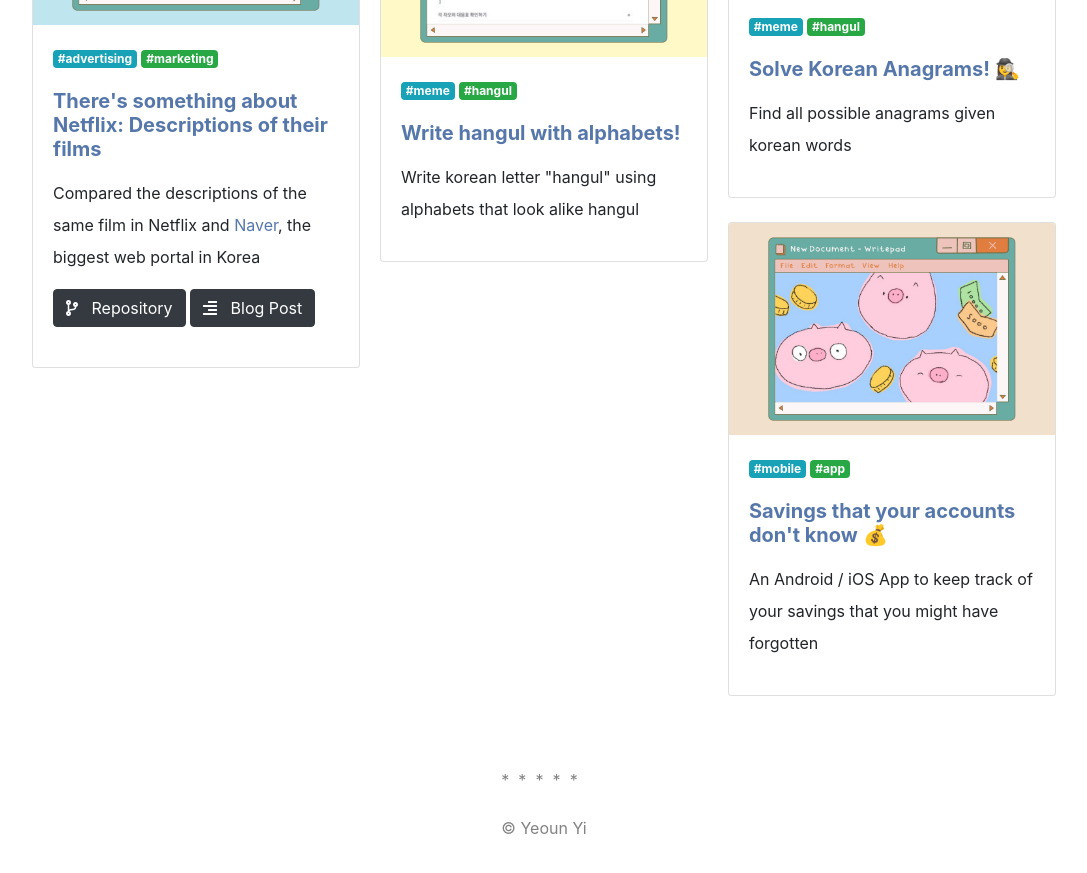
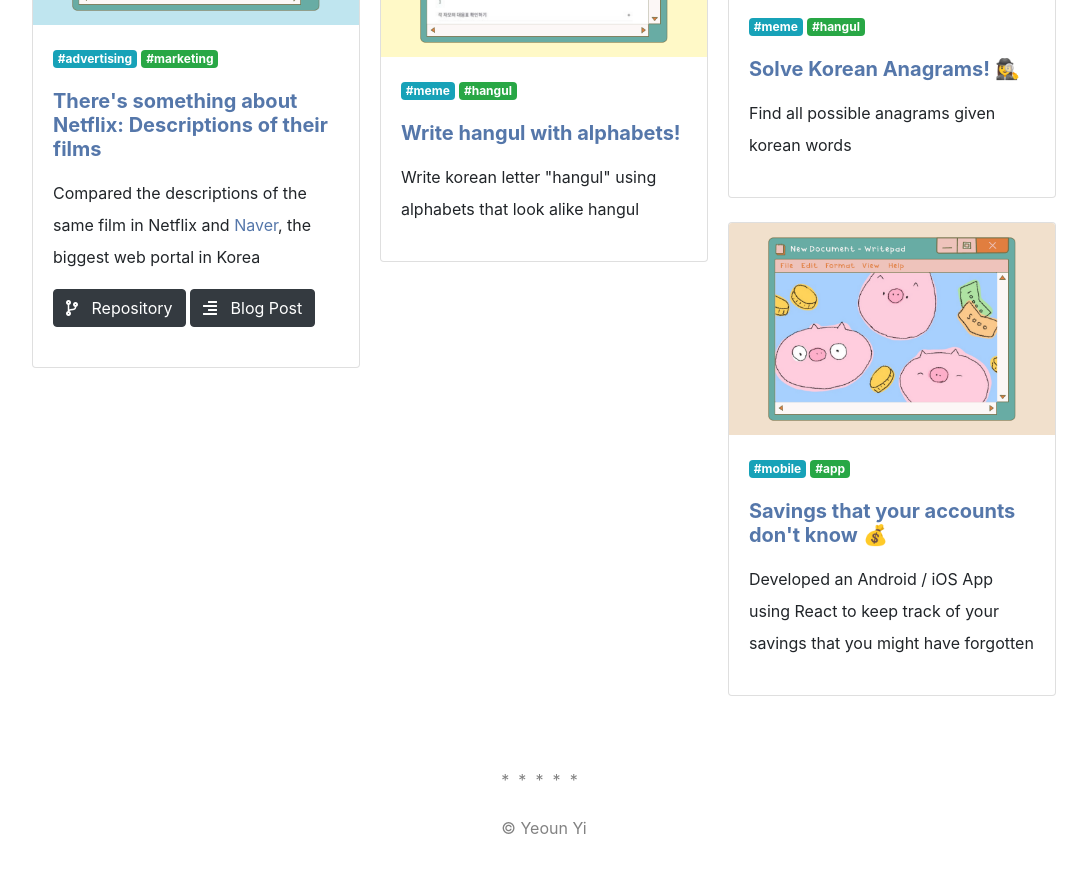
Before and after one commit to yeounyi/yeounyi.github.io, a Jekyll site: the page built from pages/projects.html, in a window 1280 px wide and 900 px high, scrolled down 1022 px. Shown: the top 873 px of the window, without its empty margins (96-1183 px from the left). Built offline with Jekyll 4.4.1, drawn with Linux system fonts in a browser that asks for light colours; nearby versions of some CDN libraries; a style sheet for code colours, icons or effects is not loaded.

Commit message:
Update projects.yml

```diff
--- a/_data/projects.yml
+++ b/_data/projects.yml
@@ -89,7 +89,7 @@
   main_link: /
   img_src: /assets/img/jjalang.png
   description_less: >
-    <p> An Android / iOS App to keep track of your savings that you might have forgotten </p>
+    <p> Developed an Android / iOS App using React to keep track of your savings that you might have forgotten </p>
   description_more: >
     <a href="https://play.google.com/store/apps/details?id=io.jjalang.chagok" target="_blank" class="btn btn-dark mb-1"><i class="fas fa-align-right"></i> &nbsp Android </a>
     <a href="https://apps.apple.com/kr/app/%EC%A7%A4%EB%9E%91%EC%B0%A8%EA%B3%A1/id1582412627" target="_blank" class="btn btn-dark mb-1"><i class="fas fa-align-right"></i> &nbsp iOS </a>
```
